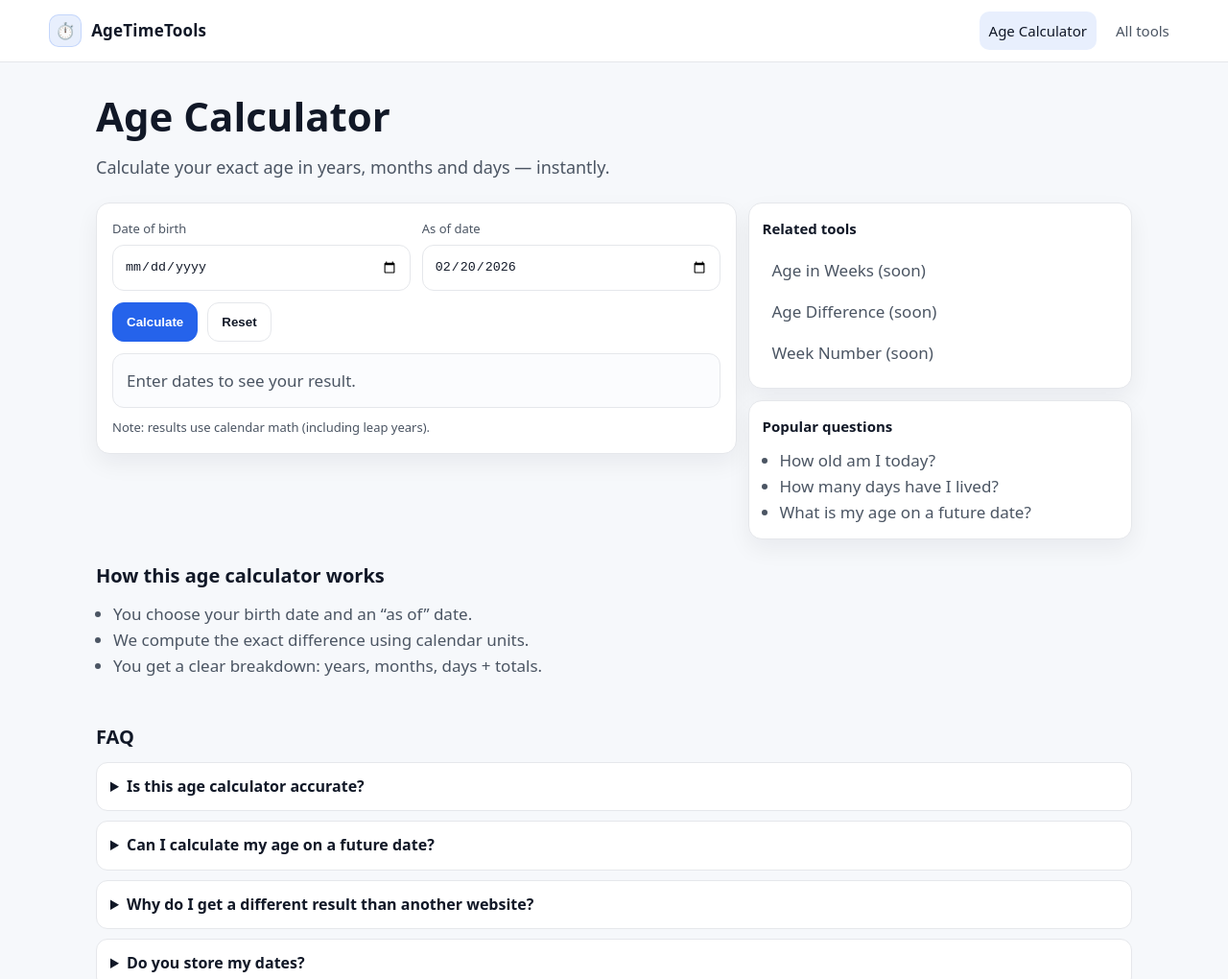
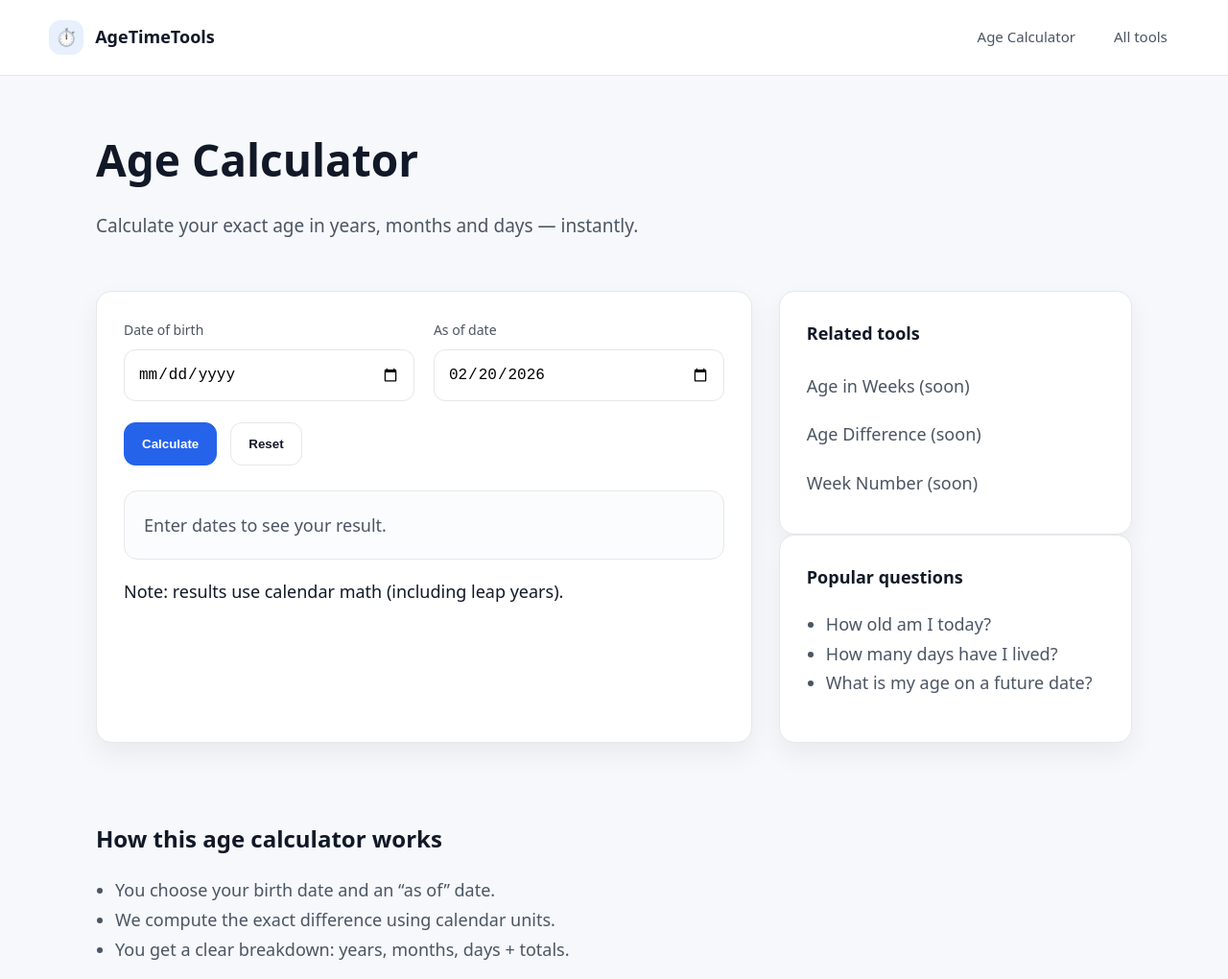
Before and after one commit to mapetu93/age-time-tools1, a plain HTML site: page age-calculator.html in a window 1280 px wide. Shown: the top 1020 px of the page at 96% size. Drawn offline with Linux system fonts and the light colour scheme.

Commit message:
style.css

```diff
--- a/css/style.css
+++ b/css/style.css
@@ -1,6 +1,4 @@
-/* AgeTimeTools — Light, readable, 2026-friendly micro UI
-   Drop-in replacement for /css/style.css
-*/
+/* AgeTimeTools — Light, airy, 2026-friendly UI (More spacing version) */
 
 :root{
   --bg: #f6f8fb;
@@ -9,355 +7,286 @@
   --text: #111827;
   --muted: #4b5563;
   --line: #e5e7eb;
-  --accent: #2563eb;           /* primary */
+  --accent: #2563eb;
   --accent-soft: rgba(37,99,235,.10);
-  --shadow: 0 10px 24px rgba(17,24,39,.06);
-  --radius: 14px;
+  --shadow: 0 12px 28px rgba(17,24,39,.06);
+  --radius: 16px;
 }
 
-/* Base */
 *{ box-sizing:border-box; }
+
 html,body{ margin:0; padding:0; }
+
 body{
-  font-family: ui-sans-serif, system-ui, -apple-system, Segoe UI, Roboto, Arial, "Noto Sans", "Helvetica Neue", sans-serif;
+  font-family: ui-sans-serif, system-ui, -apple-system, Segoe UI, Roboto, Arial;
   background: var(--bg);
   color: var(--text);
-  font-size: 17px;                 /* slightly larger */
-  line-height: 1.6;
-  text-rendering: optimizeLegibility;
+  font-size: 18px;
+  line-height: 1.7;
   -webkit-font-smoothing: antialiased;
-  -moz-osx-font-smoothing: grayscale;
 }
 
-a{ color: inherit; text-decoration:none; }
-.container{ width:min(1080px, 92%); margin:0 auto; }
+a{ text-decoration:none; color:inherit; }
 
-/* Header */
+.container{
+  width:min(1080px, 92%);
+  margin:0 auto;
+}
+
+/* HEADER */
 .site-header{
-  position: sticky;
-  top: 0;
-  z-index: 10;
-  background: rgba(255,255,255,.92);
-  border-bottom: 1px solid var(--line);
+  position:sticky;
+  top:0;
+  z-index:10;
+  background:#ffffff;
+  border-bottom:1px solid var(--line);
+  padding:18px 4%;
   display:flex;
+  justify-content:space-between;
   align-items:center;
-  justify-content:space-between;
-  padding: 12px 4%;
 }
 
 .brand{
   display:flex;
   align-items:center;
-  gap:10px;
-  font-weight: 650;
-  letter-spacing: .2px;
+  gap:12px;
+  font-weight:600;
+  font-size:18px;
 }
 
 .brand-mark{
-  width: 34px;
-  height: 34px;
+  width:36px;
+  height:36px;
   display:grid;
   place-items:center;
-  background: var(--accent-soft);
-  border: 1px solid rgba(37,99,235,.18);
-  border-radius: 10px;
+  background:var(--accent-soft);
+  border-radius:12px;
 }
 
-.brand-name{ font-weight: 650; }
-
-.nav{ display:flex; gap:10px; align-items:center; }
-.nav-link{
-  padding: 8px 10px;
-  border-radius: 10px;
-  color: var(--muted);
-  font-weight: 520;
-  font-size: 15px;
-}
-.nav-link:hover{ background: rgba(17,24,39,.04); color: var(--text); }
-.nav-link.active{ background: rgba(37,99,235,.10); color: var(--text); }
-
-/* Hero */
-.hero{
-  display:grid;
-  grid-template-columns: 1.15fr .85fr;
-  gap: 18px;
-  padding: 28px 0 10px;
-}
-.hero h1{
-  font-size: clamp(30px, 4vw, 44px);
-  line-height: 1.12;
-  margin: 0 0 10px;
-  font-weight: 750;
-}
-.lead{
-  color: var(--muted);
-  font-size: 18px;
-  margin: 0 0 14px;
+.nav{
+  display:flex;
+  gap:16px;
 }
 
-.cta-row{ display:flex; gap:10px; flex-wrap:wrap; }
-
-/* Cards */
-.hero-card, .tool-card-lg, .side-box, .tool-card{
-  background: var(--surface);
-  border: 1px solid var(--line);
-  border-radius: var(--radius);
-  box-shadow: var(--shadow);
+.nav-link{
+  padding:8px 12px;
+  border-radius:10px;
+  font-size:15px;
+  color:var(--muted);
 }
 
-.hero-card{ padding: 16px; }
-.card-title{ margin: 0; font-size: 18px; font-weight: 700; }
-.card-subtitle{ margin: 6px 0 12px; color: var(--muted); font-size: 14px; font-weight: 450; }
-
-.section{ padding: 22px 0; }
-.section-head{ display:flex; justify-content:space-between; align-items:flex-end; gap:12px; }
-.section h2{ margin: 0 0 10px; font-size: 20px; font-weight: 720; }
-.muted{ color: var(--muted); }
-
-/* Tool grid */
-.grid{
-  display:grid;
-  grid-template-columns: repeat(3, 1fr);
-  gap: 12px;
-  margin-top: 14px;
-}
-.tool-card{
-  padding: 14px;
-  display:flex;
-  gap:12px;
-  align-items:flex-start;
-  transition: transform .14s ease, box-shadow .14s ease, background .14s ease;
-}
-.tool-card:hover{
-  transform: translateY(-2px);
-  box-shadow: 0 14px 30px rgba(17,24,39,.08);
-}
-.tool-card.disabled{ opacity:.60; cursor:not-allowed; }
-.tool-icon{
-  width: 40px;
-  height: 40px;
-  display:grid;
-  place-items:center;
-  border-radius: 12px;
-  background: rgba(37,99,235,.08);
-  border: 1px solid rgba(37,99,235,.14);
-}
-.tool-title{ font-weight: 700; }
-.tool-desc{ color: var(--muted); font-size: 14px; margin-top: 4px; font-weight: 450; }
-
-/* Page head */
-.page-head{ padding: 22px 0 8px; }
-.page-head h1{
-  margin: 0 0 6px;
-  font-size: clamp(30px, 4vw, 42px);
-  font-weight: 760;
+.nav-link:hover{
+  background:#f3f4f6;
+  color:var(--text);
 }
 
-/* Forms */
+/* PAGE HEAD */
+.page-head{
+  padding:48px 0 20px;
+}
+
+.page-head h1{
+  font-size:clamp(34px,4vw,46px);
+  margin:0 0 14px;
+  font-weight:700;
+}
+
+.lead{
+  font-size:19px;
+  color:var(--muted);
+  margin:0;
+}
+
+/* TOOL LAYOUT */
+.tool-card-wrap{
+  display:grid;
+  grid-template-columns:1.3fr .7fr;
+  gap:28px;
+  margin-top:32px;
+}
+
+.tool-card-lg,
+.side-box{
+  background:var(--surface);
+  border:1px solid var(--line);
+  border-radius:var(--radius);
+  box-shadow:var(--shadow);
+  padding:28px;
+}
+
+/* FORM */
 .form-grid{
   display:grid;
-  grid-template-columns: 1fr 1fr;
-  gap: 12px;
+  grid-template-columns:1fr 1fr;
+  gap:20px;
 }
+
 .field span{
   display:block;
-  font-size: 13px;
-  color: var(--muted);
-  margin: 0 0 6px;
-  font-weight: 520;
-}
-input[type="date"]{
-  width: 100%;
-  height: 48px;
-  padding: 10px 12px;
-  border-radius: 12px;
-  border: 1px solid var(--line);
-  background: #ffffff;            /* no gray */
-  color: var(--text);
-  outline: none;
-}
-input[type="date"]:hover{
-  border-color: rgba(37,99,235,.25);
-}
-input[type="date"]:focus{
-  border-color: rgba(37,99,235,.55);
-  box-shadow: 0 0 0 4px rgba(37,99,235,.12);
+  margin-bottom:8px;
+  font-size:14px;
+  color:var(--muted);
 }
 
-/* Buttons */
-.btn{
-  border: 1px solid var(--accent);
-  background: var(--accent);
-  color: #ffffff;
-  padding: 12px 14px;
-  border-radius: 12px;
-  font-weight: 650;               /* less heavy */
-  cursor: pointer;
-  transition: transform .12s ease, opacity .12s ease, box-shadow .12s ease;
-}
-.btn:hover{
-  opacity: .92;
-  transform: translateY(-1px);
-  box-shadow: 0 10px 18px rgba(37,99,235,.18);
-}
-.btn:active{
-  opacity: .86;
-  transform: translateY(0px);
-}
-.btn-ghost{
-  border: 1px solid var(--line);
-  background: #ffffff;
-  color: var(--text);
-  font-weight: 600;
-}
-.btn-ghost:hover{
-  background: #f3f4f6;
-  box-shadow: none;
-}
-.btn.full{ width:100%; margin-top: 10px; }
-.btn-row{ display:flex; gap:10px; margin-top: 12px; flex-wrap:wrap; }
-
-/* Simple result (homepage preview) */
-.result{
-  margin-top: 12px;
-  min-height: 44px;
-  padding: 12px 14px;
-  border-radius: 12px;
-  border: 1px solid var(--line);
-  background: var(--surface-2);
-  color: var(--muted);
-  font-weight: 500;
+input[type="date"]{
+  width:100%;
+  height:54px;
+  padding:12px 14px;
+  font-size:16px;
+  border-radius:12px;
+  border:1px solid var(--line);
+  background:#ffffff;
 }
 
-/* Tool shell */
-.tool-shell{ padding-bottom: 18px; }
-.tool-card-wrap{
+input[type="date"]:focus{
+  border-color:var(--accent);
+  box-shadow:0 0 0 4px rgba(37,99,235,.12);
+  outline:none;
+}
+
+/* BUTTONS */
+.btn{
+  padding:14px 18px;
+  border-radius:12px;
+  font-weight:600;
+  border:1px solid var(--accent);
+  background:var(--accent);
+  color:#ffffff;
+  cursor:pointer;
+  transition:all .15s ease;
+}
+
+.btn:hover{
+  opacity:.92;
+  transform:translateY(-1px);
+}
+
+.btn-ghost{
+  background:#ffffff;
+  border:1px solid var(--line);
+  color:var(--text);
+}
+
+.btn-ghost:hover{
+  background:#f3f4f6;
+}
+
+.btn-row{
+  display:flex;
+  gap:14px;
+  margin-top:22px;
+  flex-wrap:wrap;
+}
+
+/* RESULT */
+.result-panel{
+  margin-top:26px;
+  padding:20px;
+  border-radius:14px;
+  background:var(--surface-2);
+  border:1px solid var(--line);
+}
+
+.result-empty{
+  color:var(--muted);
+}
+
+/* KPI */
+.kpi{
   display:grid;
-  grid-template-columns: 1.25fr .75fr;
-  gap: 12px;
-  align-items:start;
+  grid-template-columns:repeat(3,1fr);
+  gap:18px;
+  margin-top:20px;
 }
-.tool-card-lg{ padding: 16px; }
-.tool-side{ display:flex; flex-direction:column; gap:12px; }
-.side-box{ padding: 14px; }
+
+.kpi .box{
+  padding:16px;
+  border-radius:12px;
+  background:#ffffff;
+  border:1px solid var(--line);
+}
+
+.kpi .label{
+  font-size:13px;
+  color:var(--muted);
+}
+
+.kpi .value{
+  font-size:22px;
+  font-weight:700;
+  margin-top:6px;
+}
+
+/* SIDE */
 .side-title{
-  font-weight: 720;
-  margin-bottom: 10px;
-  font-size: 15px;
+  font-weight:700;
+  margin-bottom:14px;
 }
+
 .side-link{
   display:block;
-  padding: 8px 10px;
-  border-radius: 10px;
-  color: var(--muted);
-  font-weight: 520;
-}
-.side-link:hover{
-  background: rgba(17,24,39,.04);
-  color: var(--text);
+  padding:10px 0;
+  color:var(--muted);
 }
 
-/* Result panel (tool page) */
-.result-panel{
-  margin-top: 12px;
-  padding: 14px;
-  border-radius: 12px;
-  border: 1px solid var(--line);
-  background: var(--surface-2);
-}
-.result-empty{ color: var(--muted); font-weight: 500; }
-
-/* KPI blocks */
-.kpi{
-  display:grid;
-  grid-template-columns: repeat(3, 1fr);
-  gap: 10px;
-  margin-top: 10px;
-}
-.kpi .box{
-  border: 1px solid var(--line);
-  background: #ffffff;
-  border-radius: 12px;
-  padding: 12px;
-}
-.kpi .label{
-  color: var(--muted);
-  font-size: 12px;
-  font-weight: 600;
-}
-.kpi .value{
-  font-size: 20px;
-  font-weight: 760;
-  margin-top: 4px;
+.side-link:hover{
+  color:var(--text);
 }
 
-/* Bullets + tiny note */
-.bullets{
-  margin: 10px 0 0;
-  padding-left: 18px;
-  color: var(--muted);
-  font-weight: 450;
-}
-.tiny-note{
-  color: var(--muted);
-  font-size: 13px;
-  margin: 10px 0 0;
-  font-weight: 450;
+/* CONTENT SECTIONS */
+.section{
+  padding:60px 0;
 }
 
-/* FAQ */
-.faq details{
-  border: 1px solid var(--line);
-  border-radius: 12px;
-  padding: 12px 14px;
-  background: #ffffff;
-  margin: 10px 0;
-}
-.faq summary{
-  cursor:pointer;
-  font-weight: 680;
-  font-size: 16px;
-}
-.faq p{
-  color: var(--muted);
-  margin: 8px 0 0;
-  line-height: 1.6;
-  font-weight: 450;
+.section h2{
+  font-size:24px;
+  margin-bottom:18px;
 }
 
-/* Footer */
+.bullets{
+  padding-left:20px;
+  color:var(--muted);
+}
+
+.faq details{
+  background:#ffffff;
+  border:1px solid var(--line);
+  border-radius:12px;
+  padding:16px 18px;
+  margin-bottom:14px;
+}
+
+.faq summary{
+  font-weight:600;
+  font-size:17px;
+  cursor:pointer;
+}
+
+.faq p{
+  margin-top:10px;
+  color:var(--muted);
+}
+
+/* FOOTER */
 .footer{
-  border-top: 1px solid var(--line);
-  margin-top: 28px;
-  padding: 18px 0 28px;
-  background: rgba(255,255,255,.70);
+  margin-top:60px;
+  padding:30px 0;
+  border-top:1px solid var(--line);
+  background:#ffffff;
 }
+
 .footer-inner{
   display:flex;
   justify-content:space-between;
-  gap: 14px;
   flex-wrap:wrap;
-}
-.footer-brand{ font-weight: 740; margin-bottom: 6px; }
-.footer-links{ display:flex; gap: 10px; flex-wrap:wrap; }
-.footer-links a{
-  color: var(--muted);
-  padding: 8px 10px;
-  border-radius: 10px;
-  font-weight: 520;
-  font-size: 15px;
-}
-.footer-links a:hover{
-  background: rgba(17,24,39,.04);
-  color: var(--text);
+  gap:20px;
 }
 
-/* Mobile */
-@media (max-width: 900px){
-  .hero{ grid-template-columns: 1fr; }
-  .grid{ grid-template-columns: repeat(2, 1fr); }
-  .tool-card-wrap{ grid-template-columns: 1fr; }
-  .form-grid{ grid-template-columns: 1fr; }
-  .kpi{ grid-template-columns: 1fr; }
-  .nav{ gap: 6px; }
+/* MOBILE */
+@media (max-width:900px){
+  .tool-card-wrap{ grid-template-columns:1fr; }
+  .form-grid{ grid-template-columns:1fr; }
+  .kpi{ grid-template-columns:1fr; }
+  .page-head{ padding:36px 0 12px; }
+  .section{ padding:40px 0; }
 }
```
